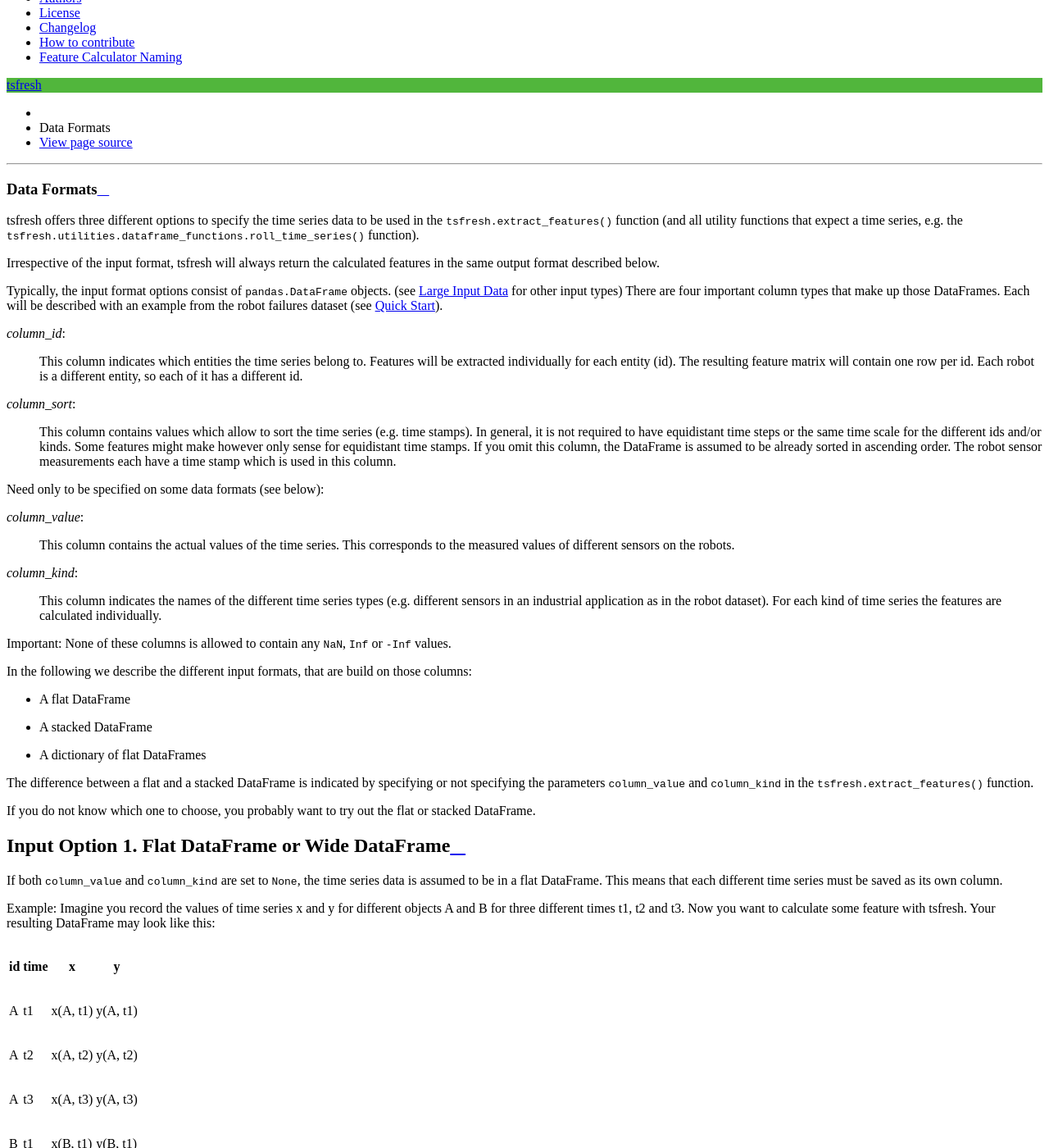
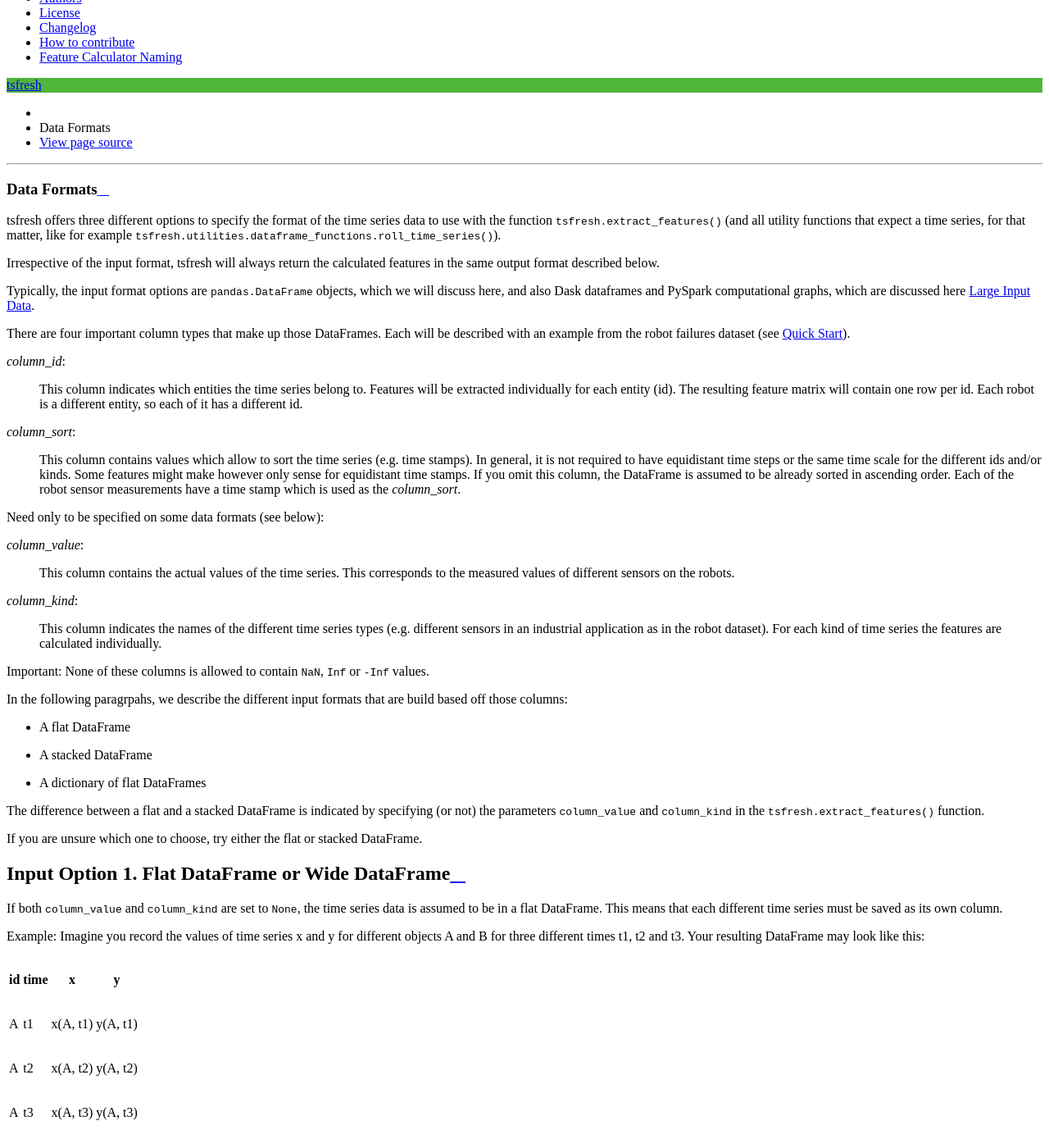
Before and after one commit to blue-yonder/tsfresh, a Sphinx documentation site: the page built from docs/text/data_formats.rst, in a window 1280 px wide and 1400 px high, scrolled down 380 px. Shown: the whole window at 82% size. Built offline with Sphinx 7.4.7 and the Read the Docs theme 2.0.0, drawn with Linux system fonts in a browser that asks for light colours; formulas are drawn with MathJax 3; the version number could not be read and is left out; some of the changed text lies outside the part shown.

Commit message:
changes wording of data_formats

```diff
--- a/docs/text/data_formats.rst
+++ b/docs/text/data_formats.rst
@@ -3,15 +3,16 @@
 Data Formats
 ============
 
-tsfresh offers three different options to specify the time series data to be used in the
-:func:`tsfresh.extract_features` function (and all utility functions that expect a time series, e.g. the
-:func:`tsfresh.utilities.dataframe_functions.roll_time_series` function).
+tsfresh offers three different options to specify the format of the time series data to use with the function
+:func:`tsfresh.extract_features` (and all utility functions that expect a time series, for that
+matter, like for example :func:`tsfresh.utilities.dataframe_functions.roll_time_series`).
 
 Irrespective of the input format, tsfresh will always return the calculated features in the same output format
 described below.
 
-Typically, the input format options consist of :class:`pandas.DataFrame` objects.
-(see :ref:`large-data-label` for other input types)
+Typically, the input format options are :class:`pandas.DataFrame` objects, which we will discuss here, and also
+Dask dataframes and PySpark computational graphs, which are discussed here :ref:`large-data-label`.
+
 There are four important column types that
 make up those DataFrames. Each will be described with an example from the robot failures dataset
 (see :ref:`quick-start-label`).
@@ -24,7 +25,7 @@ make up those DataFrames. Each will be described with an example from the robot
     In general, it is not required to have equidistant time steps or the same time scale for the different ids and/or kinds.
     Some features might make however only sense for equidistant time stamps.
     If you omit this column, the DataFrame is assumed to be already sorted in ascending order.
-    The robot sensor measurements each have a time stamp which is used in this column.
+    Each of the robot sensor measurements have a time stamp which is used as the `column_sort`.
 
 Need only to be specified on some data formats (see below):
 
@@ -35,18 +36,18 @@ Need only to be specified on some data formats (see below):
     industrial application as in the robot dataset).
     For each kind of time series the features are calculated individually.
 
-Important: None of these columns is allowed to contain any ``NaN``, ``Inf`` or ``-Inf`` values.
+Important: None of these columns is allowed to contain ``NaN``, ``Inf`` or ``-Inf`` values.
 
-In the following we describe the different input formats, that are build on those columns:
+In the following paragrpahs, we describe the different input formats that are build based off those columns:
 
 * A flat DataFrame
 * A stacked DataFrame
 * A dictionary of flat DataFrames
 
-The difference between a flat and a stacked DataFrame is indicated by specifying or not specifying the parameters
+The difference between a flat and a stacked DataFrame is indicated by specifying (or not) the parameters
 ``column_value`` and ``column_kind`` in the :func:`tsfresh.extract_features` function.
 
-If you do not know which one to choose, you probably want to try out the flat or stacked DataFrame.
+If you are unsure which one to choose, try either the flat or stacked DataFrame.
 
 Input Option 1. Flat DataFrame or Wide DataFrame
 ------------------------------------------------
@@ -55,8 +56,7 @@ If both ``column_value`` and ``column_kind`` are set to ``None``, the time serie
 DataFrame. This means that each different time series must be saved as its own column.
 
 Example: Imagine you record the values of time series x and y for different objects A and B for three different
-times t1, t2 and t3. Now you want to calculate some feature with tsfresh. Your resulting DataFrame may look
-like this:
+times t1, t2 and t3. Your resulting DataFrame may look like this:
 
 +----+------+----------+----------+
 | id | time | x        | y        |
@@ -139,7 +139,7 @@ Instead of passing a DataFrame which must be split up by its different kinds by
 dictionary mapping from the kind as string to a DataFrame containing only the time series data of that kind.
 So essentially you are using a singular DataFrame for each kind of time series.
 
-The data from the example can be split into two DataFrames resulting in the following dictionary
+The data from the example can be split into two DataFrames resulting in the following dictionary:
 
 { "x":
 
@@ -192,8 +192,8 @@ In this case we do not need to specify the kind column as the kind is the respec
 Output Format
 -------------
 
-The resulting feature matrix for all three input options will be the same.
-It will always be a :class:`pandas.DataFrame` with the following layout
+The resulting feature matrix, containing the extracted features, is the same for all three input options.
+It will always be a :class:`pandas.DataFrame` with the following layout:
 
 +----+-------------+-----+-------------+-------------+-----+-------------+
 | id | x_feature_1 | ... | x_feature_N | y_feature_1 | ... | y_feature_N |
@@ -203,8 +203,8 @@ It will always be a :class:`pandas.DataFrame` with the following layout
 | B  | ...         | ... | ...         | ...         | ... | ...         |
 +----+-------------+-----+-------------+-------------+-----+-------------+
 
-where the x features are calculated using all x values (independently for A and B), y features using all y values
-and so on.
+where the x features are calculated using all x values (independently for A and B), the y features using all y values
+(independently for A and B), and so on.
 
-This form of DataFrame is also the expected input format to the feature selection algorithms (e.g. the
+This DataFrame is also the expected input format to the feature selection algorithms used by tsfresh (e.g. the
 :func:`tsfresh.select_features` function).
```
Also changed, not shown: other parts of docs/text/data_formats.rst (+5 -5 lines).
